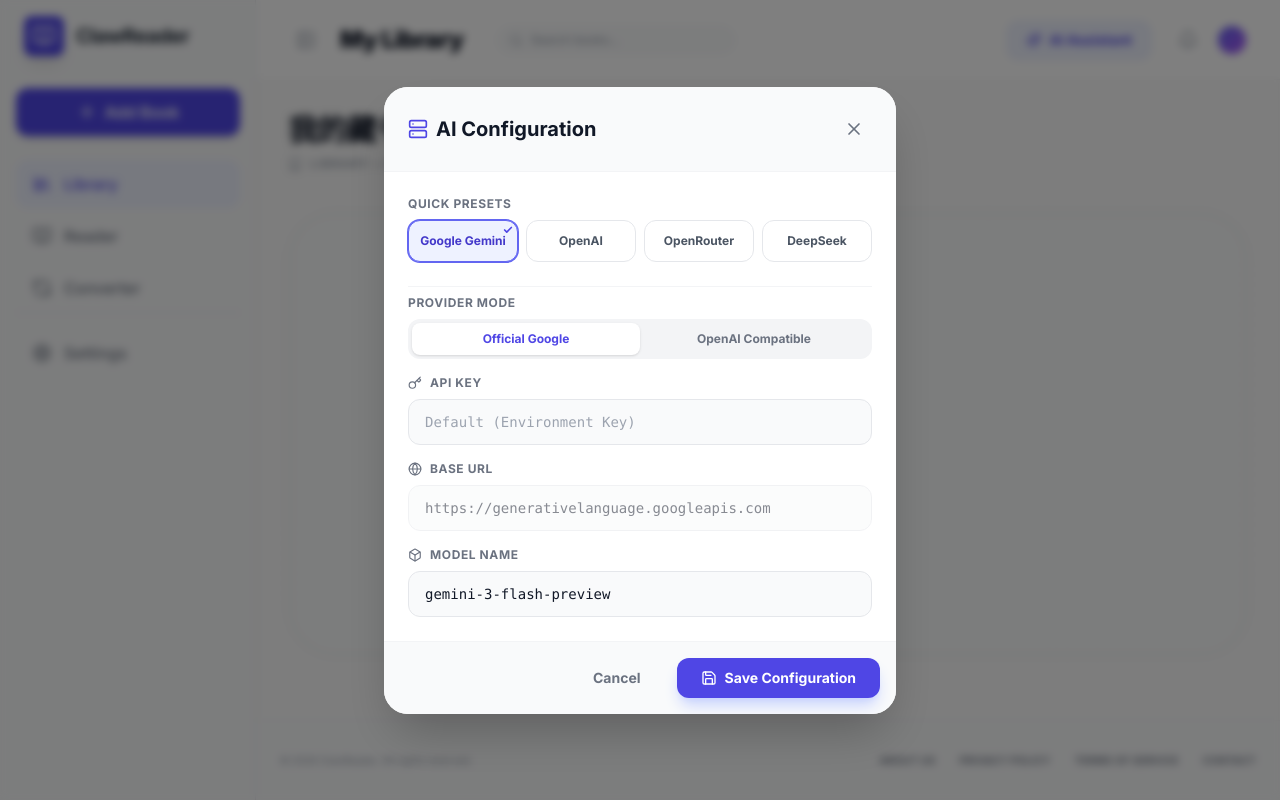
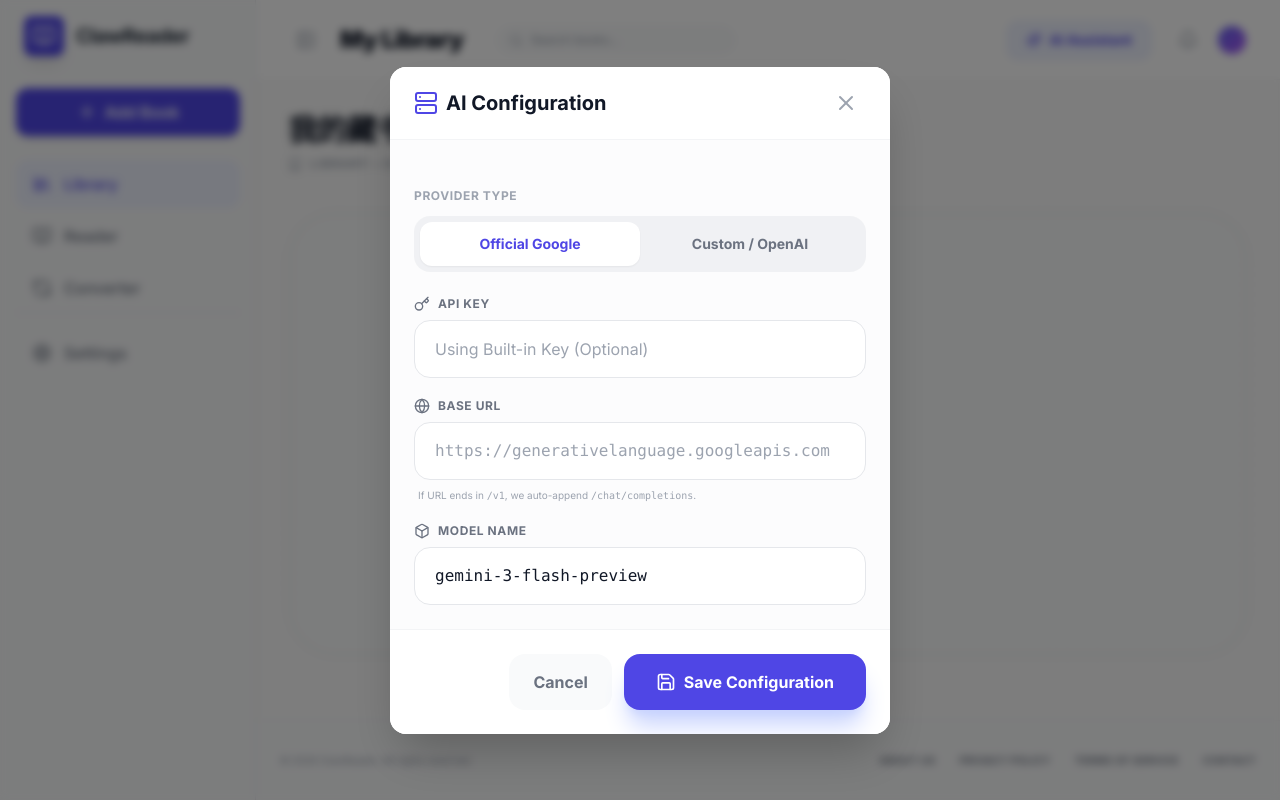
Before and after one commit to wangfeiwest2025/ClawReader, a React (Vite) app: page / in a window 1280 px wide. Both pictures are taken after a click on the button "Settings". Built offline with nearby package versions, Linux system fonts and the light colour scheme.

Commit message:
feat: Add sidebar toggle and proxy option
Introduces a toggle button for the reader sidebar, allowing users to show or hide it. Additionally, a `useProxy` option has been added to AI settings, which can be utilized by custom providers.

```diff
--- a/App.tsx
+++ b/App.tsx
@@ -145,6 +145,8 @@
                   book={currentBook}
                   onBack={() => setActiveTab('library')}
                   onToggleAI={() => setIsAiOpen(!isAiOpen)}
+                  isSidebarOpen={isSidebarOpen}
+                  onToggleSidebar={() => setIsSidebarOpen(!isSidebarOpen)}
                 />
               )}
               {activeTab === 'converter' && (
--- a/components/SettingsModal.tsx
+++ b/components/SettingsModal.tsx
@@ -1,6 +1,8 @@
+
 import React, { useState, useEffect } from 'react';
-import { X, Save, Server, Key, Box, Globe, AlertCircle, Check, ExternalLink } from 'lucide-react';
+import { X, Save, Server, Key, Box, Globe, AlertCircle, Check, Loader2, PlayCircle, ShieldAlert } from 'lucide-react';
 import { AISettings } from '../types';
+import { testOpenAIConnection } from '../services/gemini';
 
 interface SettingsModalProps {
   onClose: () => void;
@@ -10,7 +12,8 @@
   provider: 'google',
   apiKey: '',
   baseUrl: 'https://generativelanguage.googleapis.com',
-  model: 'gemini-3-flash-preview'
+  model: 'gemini-3-flash-preview',
+  useProxy: false
 };
 
 const PRESETS = {
@@ -44,6 +47,9 @@
   const [settings, setSettings] = useState<AISettings>(DEFAULT_SETTINGS);
   const [activePreset, setActivePreset] = useState<keyof typeof PRESETS | 'custom'>('google');
 
+  const [isTesting, setIsTesting] = useState(false);
+  const [testResult, setTestResult] = useState<{success: boolean, msg: string} | null>(null);
+
   useEffect(() => {
     const saved = localStorage.getItem('clawreader_ai_settings');
     if (saved) {
@@ -51,7 +57,6 @@
         const parsed = JSON.parse(saved);
         setSettings({ ...DEFAULT_SETTINGS, ...parsed });
 
-        // Try to identify active preset based on URL and Model
         if (parsed.provider === 'google') {
           setActivePreset('google');
         } else if (parsed.baseUrl?.includes('openrouter')) {
@@ -69,18 +74,15 @@
     }
   }, []);
 
-  // Handle manual tab switching (Provider Type)
   const handleProviderTypeSwitch = (type: 'google' | 'custom') => {
     let newSettings = { ...settings, provider: type };
 
     if (type === 'google') {
-      // Reset to Google defaults
       newSettings.baseUrl = PRESETS.google.baseUrl;
       newSettings.model = PRESETS.google.model;
+      newSettings.useProxy = false;
       setActivePreset('google');
     } else {
-      // Switching to Custom
-      // If current URL is Google's, clear it to avoid confusion
       if (newSettings.baseUrl === PRESETS.google.baseUrl) {
         newSettings.baseUrl = '';
         newSettings.model = '';
@@ -88,128 +90,169 @@
       setActivePreset('custom');
     }
     setSettings(newSettings);
+    setTestResult(null);
   };
 
-  // Handle Preset Click
   const applyPreset = (key: keyof typeof PRESETS) => {
     const preset = PRESETS[key];
-
     setSettings(prev => ({
       ...prev,
       provider: preset.provider,
       baseUrl: preset.baseUrl,
       model: preset.model,
-      // Keep existing API key
+      useProxy: false // Reset proxy on preset change usually
     }));
     setActivePreset(key);
+    setTestResult(null);
   };
 
   const saveSettings = () => {
     localStorage.setItem('clawreader_ai_settings', JSON.stringify(settings));
-    // Dispatch event to notify listeners (e.g., service layers if they listen, though we read directly)
     window.dispatchEvent(new Event('storage'));
     onClose();
   };
 
+  const handleTestConnection = async () => {
+    if (!settings.apiKey && settings.provider !== 'google') {
+      setTestResult({ success: false, msg: "API Key is required for custom providers." });
+      return;
+    }
+
+    setIsTesting(true);
+    setTestResult(null);
+
+    if (settings.provider === 'google') {
+       setTimeout(() => {
+          setIsTesting(false);
+          setTestResult({ success: true, msg: "Google Provider Configured" });
+       }, 500);
+       return;
+    }
+
+    try {
+      const result = await testOpenAIConnection(settings);
+      setTestResult({ success: result.success, msg: result.message });
+    } catch (e) {
+      setTestResult({ success: false, msg: "Unexpected error during test." });
+    } finally {
+      setIsTesting(false);
+    }
+  };
+
   return (
-    <div className="fixed inset-0 z-[200] flex items-center justify-center bg-black/50 backdrop-blur-sm p-4 animate-in fade-in duration-200">
-      <div className="bg-white w-full max-w-lg rounded-3xl shadow-2xl flex flex-col overflow-hidden max-h-[90vh] overflow-y-auto">
-        <div className="p-6 border-b border-gray-100 flex justify-between items-center bg-gray-50">
+    <div className="fixed inset-0 z-[200] flex items-end md:items-center justify-center bg-black/50 backdrop-blur-sm md:p-4 animate-in fade-in duration-200">
+      <div className="
+         bg-white flex flex-col overflow-hidden shadow-2xl
+         w-full h-[90vh] rounded-t-[2rem] animate-in slide-in-from-bottom duration-300
+         md:w-[500px] md:h-auto md:max-h-[85vh] md:rounded-2xl md:animate-in md:zoom-in-95 md:slide-in-from-bottom-0
+      ">
+        <div className="md:hidden w-full flex justify-center pt-4 pb-2 bg-white shrink-0" onTouchEnd={onClose}>
+           <div className="w-12 h-1.5 bg-gray-200 rounded-full" />
+        </div>
+
+        <div className="px-6 py-4 border-b border-gray-100 flex justify-between items-center bg-white shrink-0">
           <h3 className="text-xl font-bold text-gray-900 flex items-center gap-2">
-            <Server className="text-indigo-600" size={20} />
-            AI Configuration
+            <Server className="text-indigo-600" size={24} />
+            <span>AI Configuration</span>
           </h3>
-          <button onClick={onClose} className="p-2 hover:bg-gray-200 rounded-full transition-colors text-gray-500">
-            <X size={20} />
+          <button onClick={onClose} className="p-2 hover:bg-gray-100 rounded-full transition-colors text-gray-400 hover:text-gray-900">
+            <X size={24} />
           </button>
         </div>
 
-        <div className="p-6 space-y-6">
-
-          {/* Quick Presets */}
-          <div>
-            <label className="text-xs font-bold text-gray-500 uppercase tracking-wider mb-2 block">Quick Presets</label>
-            <div className="grid grid-cols-2 sm:grid-cols-4 gap-2">
+        <div className="flex-1 overflow-y-auto p-6 space-y-6 bg-gray-50/50">
+          <div className="md:hidden">
+            <label className="text-xs font-bold text-gray-400 uppercase tracking-wider mb-3 flex items-center gap-1">
+               Quick Presets
+            </label>
+            <div className="grid grid-cols-2 gap-3">
               {(Object.keys(PRESETS) as Array<keyof typeof PRESETS>).map((key) => (
                 <button
                   key={key}
                   onClick={() => applyPreset(key)}
-                  className={`relative py-3 px-2 rounded-xl border text-xs font-bold transition-all flex flex-col items-center gap-1 text-center ${
+                  className={`relative py-4 px-4 rounded-2xl border-2 text-sm font-bold transition-all flex items-center justify-between group ${
                     activePreset === key
-                      ? 'bg-indigo-50 border-indigo-500 text-indigo-700 ring-1 ring-indigo-500'
-                      : 'bg-white border-gray-200 text-gray-600 hover:border-indigo-300 hover:bg-gray-50'
+                      ? 'bg-indigo-600 border-indigo-600 text-white shadow-lg shadow-indigo-200'
+                      : 'bg-white border-gray-200 text-gray-600 hover:border-indigo-200 hover:bg-indigo-50'
                   }`}
                 >
-                  {activePreset === key && (
-                    <div className="absolute top-1 right-1 text-indigo-600">
-                      <Check size={10} strokeWidth={4} />
-                    </div>
-                  )}
-                  <span className="truncate w-full">{PRESETS[key].label}</span>
+                  <span>{PRESETS[key].label}</span>
+                  {activePreset === key && <Check size={16} strokeWidth={3} />}
                 </button>
               ))}
             </div>
+            <div className="border-t border-gray-200 mt-6" />
           </div>
 
-          {/* Connection Advice Block */}
-          {['custom', 'openai'].includes(settings.provider) && (
-            <div className="bg-amber-50 border border-amber-200 rounded-xl p-3 flex gap-2 items-start text-xs text-amber-700">
-               <AlertCircle size={14} className="mt-0.5 shrink-0" />
-               <div className="flex-1">
-                 <p className="font-bold mb-1">If connection fails:</p>
-                 <ul className="list-disc pl-4 space-y-1 opacity-90">
-                    <li>Most direct APIs (e.g., DeepSeek) block browser requests due to CORS.</li>
-                    <li><strong>Solution:</strong> Use <strong>OpenRouter</strong> or a local proxy.</li>
-                    <li>For <strong>Private/Local</strong> APIs, self-signed certificates might be blocked. Open the Base URL in a new tab to accept risks.</li>
-                 </ul>
-               </div>
-            </div>
-          )}
-
-          {/* Provider Toggle */}
-          <div className="space-y-4 pt-2 border-t border-gray-100">
+          <div className="space-y-6">
             <div>
-              <label className="text-xs font-bold text-gray-500 uppercase tracking-wider mb-2 block">Provider Mode</label>
-              <div className="flex bg-gray-100 p-1 rounded-xl">
+              <label className="text-xs font-bold text-gray-400 uppercase tracking-wider mb-3 block">Provider Type</label>
+              <div className="flex p-1.5 bg-gray-200/50 rounded-2xl">
                 <button
                   onClick={() => handleProviderTypeSwitch('google')}
-                  className={`flex-1 py-2 rounded-lg text-xs font-bold transition-all ${settings.provider === 'google' ? 'bg-white shadow text-indigo-600' : 'text-gray-500 hover:text-gray-700'}`}
+                  className={`flex-1 py-3 rounded-xl text-sm font-bold transition-all ${settings.provider === 'google' ? 'bg-white shadow-sm text-indigo-600' : 'text-gray-500'}`}
                 >
                   Official Google
                 </button>
                 <button
                   onClick={() => handleProviderTypeSwitch('custom')}
-                  className={`flex-1 py-2 rounded-lg text-xs font-bold transition-all ${['custom', 'openai'].includes(settings.provider) ? 'bg-white shadow text-indigo-600' : 'text-gray-500 hover:text-gray-700'}`}
+                  className={`flex-1 py-3 rounded-xl text-sm font-bold transition-all ${['custom', 'openai'].includes(settings.provider) ? 'bg-white shadow-sm text-indigo-600' : 'text-gray-500'}`}
                 >
-                  OpenAI Compatible
+                  Custom / OpenAI
                 </button>
               </div>
             </div>
 
-            {/* API Key */}
+            {settings.provider !== 'google' && (
+              <div className="space-y-2">
+                {testResult ? (
+                  <div className={`p-3 rounded-xl text-xs font-medium flex items-start gap-2 border ${testResult.success ? 'bg-green-50 text-green-700 border-green-100' : 'bg-red-50 text-red-700 border-red-100'}`}>
+                     {testResult.success ? <Check size={16} className="shrink-0 mt-0.5" /> : <AlertCircle size={16} className="shrink-0 mt-0.5" />}
+                     <div className="break-all">{testResult.msg}</div>
+                  </div>
+                ) : (
+                  <div className="bg-amber-50 border border-amber-200 rounded-2xl p-4 flex gap-3 text-sm text-amber-800 leading-snug">
+                    <AlertCircle size={18} className="mt-0.5 shrink-0 text-amber-600" />
+                    <div>
+                      <span className="font-bold">Connection Tips:</span>
+                      <p className="mt-1 opacity-90 text-xs">Direct API calls from browsers enforce <strong>CORS</strong>. If connection fails, try enabling the Proxy option below.</p>
+                    </div>
+                  </div>
+                )}
+              </div>
+            )}
+
+            <div className="space-y-5">
                <div className="space-y-2">
                   <label className="text-xs font-bold text-gray-500 uppercase tracking-wider flex items-center gap-2">
-                 <Key size={14} /> API Key
+                    <Key size={16} /> API Key
                   </label>
                   <input
                     type="password"
                     value={settings.apiKey}
-                 onChange={(e) => setSettings(s => ({...s, apiKey: e.target.value}))}
-                 placeholder={settings.provider === 'google' ? "Default (Environment Key)" : "sk-..."}
-                 className="w-full px-4 py-3 rounded-xl border border-gray-200 bg-gray-50 focus:bg-white focus:ring-2 focus:ring-indigo-500 focus:outline-none transition-all text-sm font-mono"
+                    onChange={(e) => {
+                       setSettings(s => ({...s, apiKey: e.target.value}));
+                       setTestResult(null);
+                    }}
+                    placeholder={settings.provider === 'google' ? "Using Built-in Key (Optional)" : "sk-..."}
+                    className="w-full px-5 py-4 rounded-2xl border border-gray-200 bg-white focus:ring-4 focus:ring-indigo-100 focus:border-indigo-500 focus:outline-none transition-all text-base"
                   />
                </div>
 
-            {/* Base URL */}
                <div className="space-y-2">
                   <div className="flex justify-between items-center">
                     <label className="text-xs font-bold text-gray-500 uppercase tracking-wider flex items-center gap-2">
-                   <Globe size={14} /> Base URL
+                      <Globe size={16} /> Base URL
                     </label>
-                 {settings.provider !== 'google' && settings.baseUrl && (
-                    <a href={settings.baseUrl} target="_blank" rel="noopener noreferrer" className="text-[10px] text-indigo-600 font-bold flex items-center gap-1 hover:underline">
-                      Test Link <ExternalLink size={10} />
-                    </a>
+                    {settings.provider !== 'google' && (
+                       <button
+                         onClick={handleTestConnection}
+                         disabled={isTesting || !settings.baseUrl}
+                         className="text-[10px] text-indigo-600 font-bold bg-indigo-50 hover:bg-indigo-100 px-2.5 py-1.5 rounded-lg flex items-center gap-1.5 transition-colors disabled:opacity-50"
+                       >
+                         {isTesting ? <Loader2 size={10} className="animate-spin" /> : <PlayCircle size={10} />}
+                         Test Connection
+                       </button>
                     )}
                   </div>
                   <input
@@ -217,49 +260,77 @@
                     value={settings.baseUrl}
                     onChange={(e) => {
                       setSettings(s => ({...s, baseUrl: e.target.value}));
-                   setActivePreset('custom'); // Switch to custom if user edits manually
+                      setActivePreset('custom');
+                      setTestResult(null);
                     }}
                     disabled={settings.provider === 'google'}
-                 placeholder="https://api.example.com/v1"
-                 className={`w-full px-4 py-3 rounded-xl border border-gray-200 bg-gray-50 focus:bg-white focus:ring-2 focus:ring-indigo-500 focus:outline-none transition-all text-sm font-mono ${settings.provider === 'google' ? 'opacity-50 cursor-not-allowed bg-gray-100' : ''}`}
+                    placeholder="https://api.openai.com/v1"
+                    className={`w-full px-5 py-4 rounded-2xl border border-gray-200 bg-white focus:ring-4 focus:ring-indigo-100 focus:border-indigo-500 focus:outline-none transition-all text-base font-mono ${settings.provider === 'google' ? 'bg-gray-100 text-gray-400' : ''}`}
                   />
+                  <p className="text-[10px] text-gray-400 pl-1">
+                     If URL ends in <code>/v1</code>, we auto-append <code>/chat/completions</code>.
+                  </p>
                </div>
 
-            {/* Model Name */}
+               {/* Proxy Toggle */}
+               {settings.provider !== 'google' && (
+                 <div className="bg-gray-50 p-4 rounded-2xl border border-gray-100">
+                   <div className="flex items-center justify-between mb-2">
+                      <label className="text-xs font-bold text-gray-700 flex items-center gap-2 cursor-pointer">
+                        <input
+                          type="checkbox"
+                          checked={settings.useProxy || false}
+                          onChange={(e) => {
+                            setSettings(s => ({...s, useProxy: e.target.checked}));
+                            setTestResult(null);
+                          }}
+                          className="w-4 h-4 rounded border-gray-300 text-indigo-600 focus:ring-indigo-500"
+                        />
+                        Bypass CORS (Use Proxy)
+                      </label>
+                      <span className="text-[10px] font-bold bg-gray-200 text-gray-600 px-2 py-0.5 rounded">Experimental</span>
+                   </div>
+                   {settings.useProxy && (
+                      <div className="flex gap-2 text-[11px] text-gray-500 leading-snug">
+                        <ShieldAlert size={14} className="shrink-0 mt-0.5 text-amber-500" />
+                        <p>Routes requests through <code>corsproxy.io</code>. Only use this if direct connection fails due to CORS errors. Your API Key will pass through this public proxy.</p>
+                      </div>
+                   )}
+                 </div>
+               )}
+
                <div className="space-y-2">
                   <label className="text-xs font-bold text-gray-500 uppercase tracking-wider flex items-center gap-2">
-                 <Box size={14} /> Model Name
+                    <Box size={16} /> Model Name
                   </label>
                   <input
                     type="text"
                     value={settings.model}
                     onChange={(e) => {
                        setSettings(s => ({...s, model: e.target.value}));
-                    if (settings.provider === 'google') {
-                      // Allow editing model for Google
-                    } else {
-                      setActivePreset('custom');
-                    }
+                       if (settings.provider !== 'google') setActivePreset('custom');
+                       setTestResult(null);
                     }}
-                 placeholder="gpt-4o, deepseek-chat, etc."
-                 className="w-full px-4 py-3 rounded-xl border border-gray-200 bg-gray-50 focus:bg-white focus:ring-2 focus:ring-indigo-500 focus:outline-none transition-all text-sm font-mono"
+                    placeholder="gpt-4o"
+                    className="w-full px-5 py-4 rounded-2xl border border-gray-200 bg-white focus:ring-4 focus:ring-indigo-100 focus:border-indigo-500 focus:outline-none transition-all text-base font-mono"
                   />
                </div>
             </div>
           </div>
+        </div>
 
-        <div className="p-4 border-t border-gray-100 bg-gray-50 flex justify-end gap-3">
+        <div className="p-4 md:p-6 border-t border-gray-100 bg-white flex flex-col-reverse md:flex-row gap-3 md:justify-end shrink-0 pb-safe">
           <button
             onClick={onClose}
-            className="px-6 py-2.5 rounded-xl font-bold text-gray-500 hover:bg-gray-200 transition-colors text-sm"
+            className="w-full md:w-auto px-6 py-4 rounded-2xl font-bold text-gray-500 bg-gray-50 hover:bg-gray-100 transition-colors text-sm md:text-base"
           >
             Cancel
           </button>
           <button
             onClick={saveSettings}
-            className="px-6 py-2.5 rounded-xl font-bold text-white bg-indigo-600 hover:bg-indigo-700 transition-colors shadow-lg shadow-indigo-200 text-sm flex items-center gap-2"
+            className="w-full md:w-auto px-8 py-4 rounded-2xl font-bold text-white bg-indigo-600 active:scale-95 hover:bg-indigo-700 transition-all shadow-xl shadow-indigo-200 text-sm md:text-base flex items-center justify-center gap-2"
           >
-            <Save size={16} />
+            <Save size={20} />
             Save Configuration
           </button>
         </div>
--- a/services/gemini.ts
+++ b/services/gemini.ts
@@ -13,7 +13,8 @@
         provider: parsed.provider || 'google',
         apiKey: parsed.apiKey || '',
         baseUrl: parsed.baseUrl || 'https://generativelanguage.googleapis.com',
-        model: parsed.model || 'gemini-3-flash-preview'
+        model: parsed.model || 'gemini-3-flash-preview',
+        useProxy: parsed.useProxy || false
       };
     } catch (e) {
       console.error("Error parsing AI settings", e);
@@ -23,7 +24,8 @@
     provider: 'google',
     apiKey: '',
     baseUrl: 'https://generativelanguage.googleapis.com',
-    model: 'gemini-3-flash-preview'
+    model: 'gemini-3-flash-preview',
+    useProxy: false
   };
 };
 
@@ -34,16 +36,32 @@
 
   // 1. Clean URL: Handle potential query parameters
   let endpoint = settings.baseUrl.trim();
-  if (!endpoint.includes('?')) {
-     endpoint = endpoint.replace(/\/+$/, '');
+
+  // Basic cleanup of trailing slash
+  let queryParams = '';
+  if (endpoint.includes('?')) {
+    const parts = endpoint.split('?');
+    endpoint = parts[0];
+    queryParams = '?' + parts.slice(1).join('?');
   }
-  if (!endpoint.includes('/chat/completions')) {
-      if (endpoint.includes('?')) {
-          const [base, query] = endpoint.split('?');
-          endpoint = `${base.replace(/\/+$/, '')}/chat/completions?${query}`;
-      } else {
-          endpoint = `${endpoint}/chat/completions`;
-      }
+  endpoint = endpoint.replace(/\/+$/, '');
+
+  // Intelligent Endpoint Construction
+  // If the user provided a full path ending in common chat endpoints, trust it.
+  const isFullPath = /\/(chat\/completions|generate|chat)$/.test(endpoint);
+
+  if (!isFullPath) {
+     // Assume it's a base URL like https://api.openai.com/v1
+     endpoint = `${endpoint}/chat/completions`;
+  }
+
+  // Re-attach query params if any
+  endpoint = endpoint + queryParams;
+
+  // --- PROXY HANDLING ---
+  if (settings.useProxy) {
+    // Wrap the endpoint with corsproxy.io
+    endpoint = `https://corsproxy.io/?${encodeURIComponent(endpoint)}`;
   }
 
   const payload: any = {
@@ -104,22 +122,32 @@
     if ((error instanceof TypeError && error.message.includes('Failed to fetch')) || error.name === 'AbortError') {
       console.error("CORS or Network Error details:", error);
 
-      const isHttps = window.location.protocol === 'https:';
-      const isHttpTarget = endpoint.startsWith('http:');
-
       let friendlyMsg = "Connection Failed (CORS/Network).";
 
-      if (isHttps && isHttpTarget) {
-         friendlyMsg = "Mixed Content Error: Cannot access insecure HTTP API from an HTTPS site.";
+      if (settings.useProxy) {
+          friendlyMsg = "Proxy Connection Failed. The proxy service might be down or blocking the request.";
       } else if (settings.baseUrl.includes('localhost') || settings.baseUrl.includes('127.0.0.1')) {
          friendlyMsg = "Connection to Localhost failed. Ensure your local server allows CORS (e.g., OLLAMA_ORIGINS='*').";
       } else {
-         friendlyMsg = `Failed to connect to ${endpoint}. Likely a CORS issue or server is offline.`;
+         friendlyMsg = `Failed to connect to provider. This is likely a CORS issue. Try enabling 'Bypass CORS' in settings.`;
       }
 
       throw new Error(friendlyMsg);
     }
     throw error;
+  }
+};
+
+/**
+ * Tests the connection for OpenAI-compatible providers
+ */
+export const testOpenAIConnection = async (settings: AISettings): Promise<{ success: boolean; message: string }> => {
+  try {
+    const messages = [{ role: "user", content: "Hi" }];
+    await openaiFetch({ ...settings }, messages, false);
+    return { success: true, message: "Connection Successful! ✅" };
+  } catch (e: any) {
+    return { success: false, message: e.message || "Unknown Connection Error" };
   }
 };
 
--- a/types.ts
+++ b/types.ts
@@ -30,4 +30,5 @@
   apiKey: string;
   baseUrl: string;
   model: string;
+  useProxy?: boolean;
 }
```
Also changed, not shown: components/ReaderView.tsx (+31 -7 lines). Lines whose indentation alone changed are shown as unchanged.
